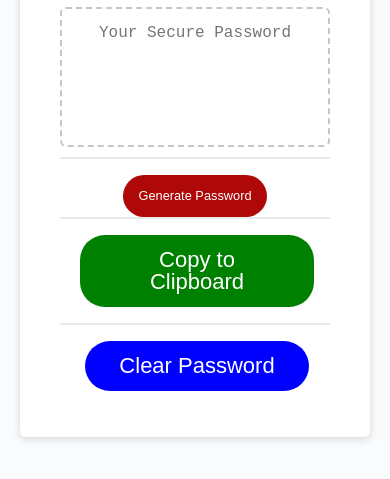
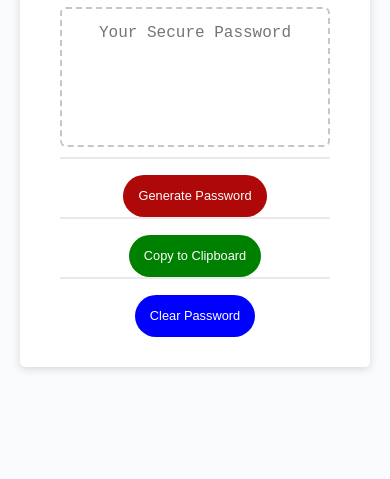
Before and after one commit to martinmondaca/Random_Password_Generator, a plain HTML site: page index.html in a window 390 px wide. Shown: the part 309-788 px from the top of the page. Drawn offline with Linux system fonts and the light colour scheme.

Commit message:
updated media queries for second and third button in order to improve responsiveness with smaller screens

```diff
--- a/style.css
+++ b/style.css
@@ -151,7 +151,7 @@ button[disabled] {
 }
 
 @media (max-width: 690px) {
-  .btn {
+  .btn, .btn2, .btn3 {
     font-size: 1rem;
     margin: 16px 0px 0px 0px;
     padding: 10px 15px;
@@ -163,7 +163,7 @@ button[disabled] {
 }
 
 @media (max-width: 500px) {
-  .btn {
+  .btn, .btn2, .btn3 {
     font-size: 0.8rem;
   }
 }
```
